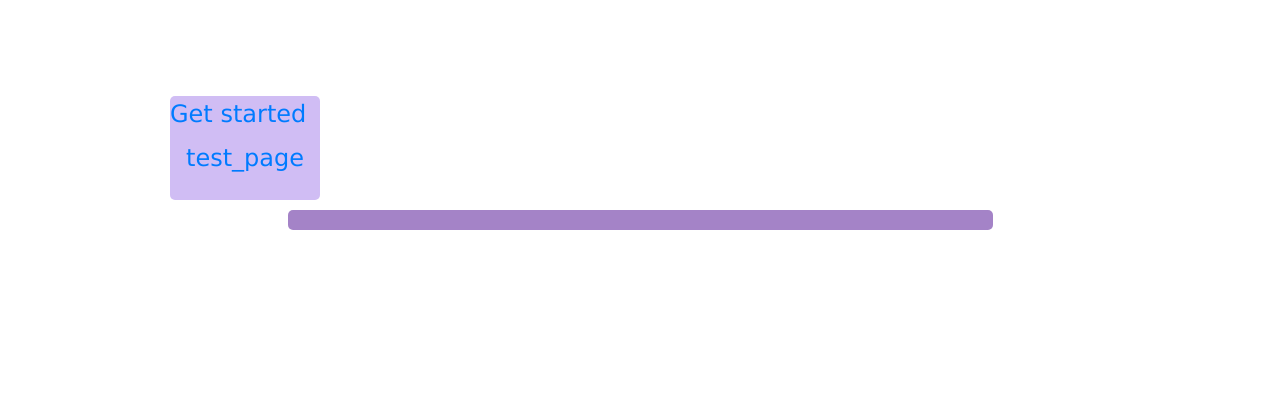
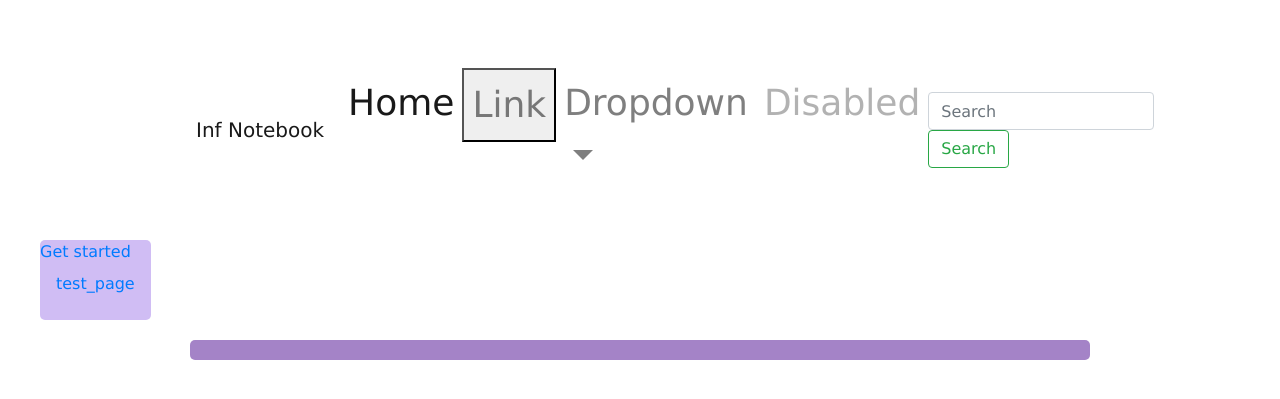
Before and after one commit to inf-vendel/inf-notebook, a Flask app: page / in a window 1280 px wide. Shown: the top 399 px of the page. Run offline with Flask 2, Linux system fonts and the light colour scheme.

Commit message:
Add navbar to html

```diff
--- a/app/templates/index.html
+++ b/app/templates/index.html
@@ -27,7 +27,72 @@
   </head>
   <body>
   <div class="box wrapper">
-  <div class="box header"><div class="navbar"></div></div>
+  <div class="box header">
+    <nav class="navbar navbar-expand-lg navbar-light navbar-custom">
+      <a class="navbar-brand" href="#">Inf Notebook</a>
+      <button
+        class="navbar-toggler"
+        type="button"
+        data-toggle="collapse"
+        data-target="#navbarSupportedContent"
+        aria-controls="navbarSupportedContent"
+        aria-expanded="false"
+        aria-label="Toggle navigation"
+      >
+        <span class="navbar-toggler-icon"></span>
+      </button>
+
+      <div class="collapse navbar-collapse" id="navbarSupportedContent">
+        <ul class="navbar-nav mr-auto">
+          <li class="nav-item active">
+            <a class="nav-link" href="#"
+              >Home <span class="sr-only">(current)</span></a
+            >
+          </li>
+          <li class="nav-item">
+            <button class="nav-link" href="#">Link</a>
+          </li>
+          <li class="nav-item dropdown">
+            <a
+              class="nav-link dropdown-toggle"
+              href="#"
+              id="navbarDropdown"
+              role="button"
+              data-toggle="dropdown"
+              aria-haspopup="true"
+              aria-expanded="false"
+            >
+              Dropdown
+            </a>
+            <div class="dropdown-menu" aria-labelledby="navbarDropdown">
+              <a class="dropdown-item" href="#">Action</a>
+              <a class="dropdown-item" href="#">Another action</a>
+              <div class="dropdown-divider"></div>
+              <a class="dropdown-item" href="#">Something else here</a>
+            </div>
+          </li>
+          <li class="nav-item">
+            <a class="nav-link disabled" href="#">Disabled</a>
+          </li>
+        </ul>
+        <form class="form-inline my-2 my-lg-0">
+          <input
+            class="form-control mr-sm-2"
+            type="search"
+            placeholder="Search"
+            aria-label="Search"
+          />
+          <button
+            class="btn btn-outline-success my-2 my-sm-0"
+            type="submit"
+          >
+            Search
+          </button>
+        </form>
+      </div>
+    </nav>
+  </div>
+  </div>
   <div class="box sidebar">
     <a  href="#" onclick="load('test_page')">Get started</a>
     <div class="sidebar-content nav nav-pills flex-column sidebar-content"></div>
```
